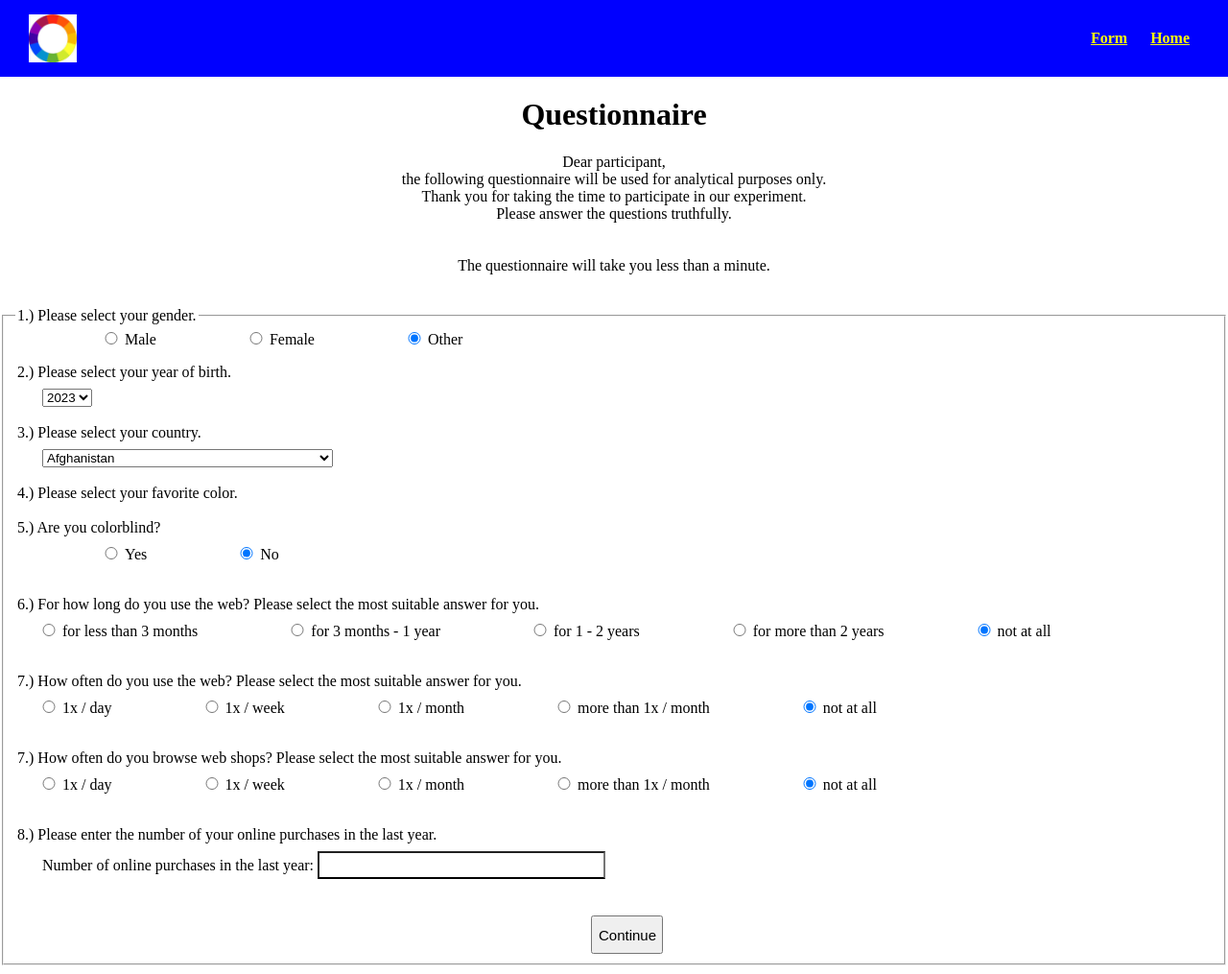
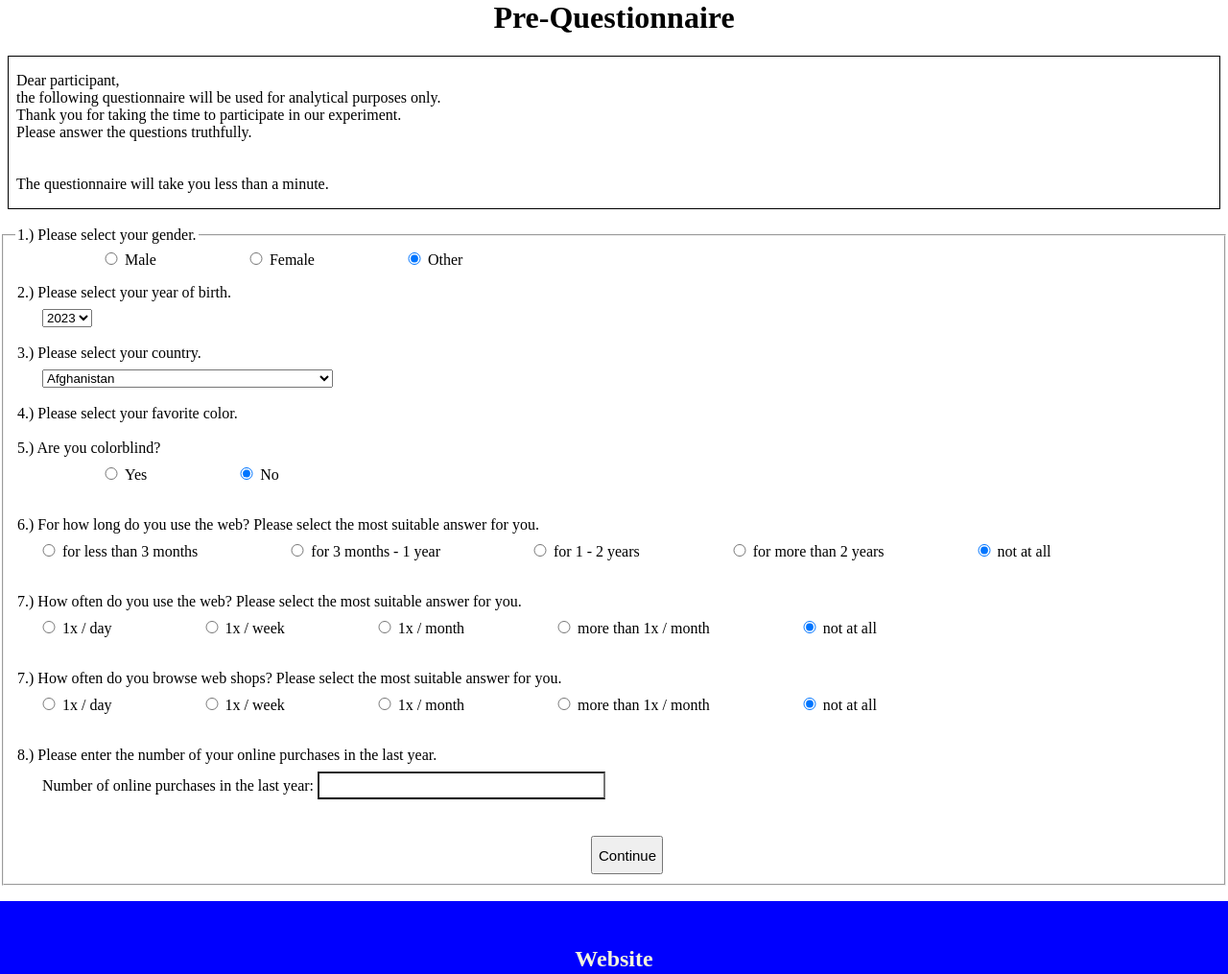
Before and after one commit to LauraKotalczyk/ovd-project-website, a plain HTML site: page form.html in a window 1280 px wide. Shown: the top 1015 px of the page at 96% size. Drawn offline with Linux system fonts and the light colour scheme.

Commit message:
redesign

```diff
--- a/css/style.css
+++ b/css/style.css
@@ -118,8 +118,15 @@ footer h2{
 */
 
 .justified {
-    text-align: justify, center;
+    text-align: left;
+    margin-left: 0.5em;
+    font-weight: 500;
+}
 
+.preQ {
+    border: 1px solid black;
+    margin-left: 0.5em;
+    margin-right: 0.5em;
 }
 
 div {
@@ -186,7 +193,19 @@ input[type=color] {
 
 }
 
+
+/*
+    STYLE FOR POST QUESTIONNAIRE ----------------------------------------------
+*/
+.postQQ {
+    font-size: 16px;
+    text-align: left;
+    font-weight: 500;
+    border: 1px solid black;
+    margin-left: 0.5em;
+    margin-right: 0.5em;
+}
+
 .postQ {
-    font-size: 20px;
     margin-left: 0.5em;
 }
--- a/form.html
+++ b/form.html
@@ -5,19 +5,14 @@
     <meta name="viewport" content="width=device-width, initial-scale=1.0">
     <link rel="stylesheet" href="css/style.css">
     <script src="js/app.js"></script>
-    <title>Test</title>
+    <title>Pre Questionnaire</title>
 </head>
 <body>
-    <header>
-        <a href="/"> <img src="img/logo.jpg"></a>
-        <ul>
-            <li><a href="form.html">Form</a></li>
-            <li><a href="index.html">Home</a></li>
-        </ul>
-    </header>
 
-    <center><h1>Questionnaire</h1></center>
+
+    <center><h1>Pre-Questionnaire</h1></center>
     <center>
+        <div class="preQ">
             <p class = "justified">
             Dear participant, <br>
             the following questionnaire will be used for analytical purposes only.<br>
@@ -26,6 +21,7 @@
             <br> <br>
             The questionnaire will take you less than a minute.
             </p>
+        </div>
     </center>
     <br>
    <form>
```
Lines whose indentation alone changed are shown as unchanged.
